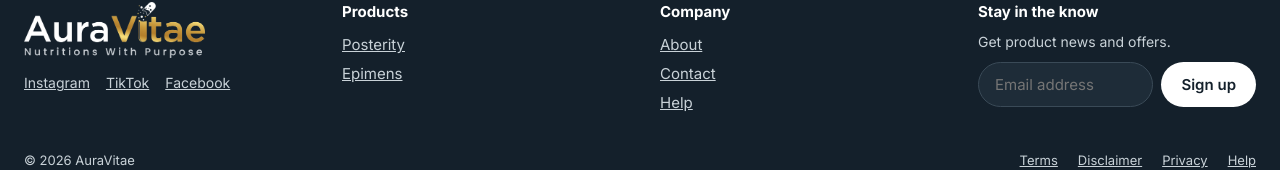
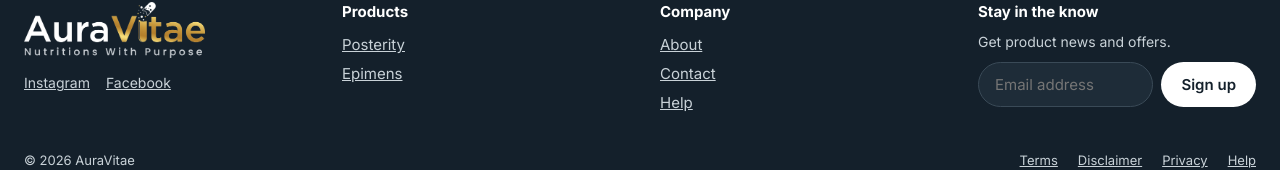
Before and after one commit to AliSalameh1/auravitae-website, a website: page public/epimens.html in a window 1280 px wide. Shown: the part 5704-5874 px from the top of the page. Drawn offline with Linux system fonts and the light colour scheme.

Commit message:
Remove TikTok link
Co-Authored-By: Claude Opus 5.5 <noreply@anthropic.com>
Claude-Session: https://claude.ai/code/session_01PeDtgCWrsZVrgWWmQ5gbVi

```diff
--- a/public/epimens.html
+++ b/public/epimens.html
@@ -199,7 +199,7 @@ details[open] .plus{transform:rotate(45deg)}
 <div style="display: grid; grid-template-columns: repeat(auto-fit, minmax(200px, 1fr)); gap: 40px">
 <div style="display: flex; flex-direction: column; gap: 16px">
 <img src="/images/logo-light.png" alt="AuraVitae" style="height: 56px; width: auto; align-self: flex-start">
-<div style="display: flex; gap: 16px; font-size: 14px; flex-wrap: wrap"><a href="https://www.instagram.com/auravitae_nutritions/" target="_blank" rel="noopener" style="color: #C9D2D8">Instagram</a><a href="#" style="color: #C9D2D8">TikTok</a><a href="#" style="color: #C9D2D8">Facebook</a></div>
+<div style="display: flex; gap: 16px; font-size: 14px; flex-wrap: wrap"><a href="https://www.instagram.com/auravitae_nutritions/" target="_blank" rel="noopener" style="color: #C9D2D8">Instagram</a><a href="#" style="color: #C9D2D8">Facebook</a></div>
 </div>
 <nav aria-label="Products" style="display: flex; flex-direction: column; gap: 10px; font-size: 15px"><strong style="color: #FFFFFF; margin-bottom: 4px">Products</strong><a href="/" style="color: #C9D2D8">Posterity</a><a href="/epimens" style="color: #C9D2D8">Epimens</a></nav>
 <nav aria-label="Company" style="display: flex; flex-direction: column; gap: 10px; font-size: 15px"><strong style="color: #FFFFFF; margin-bottom: 4px">Company</strong><a href="#" style="color: #C9D2D8">About</a><a href="/contact" style="color: #C9D2D8">Contact</a><a href="/contact" style="color: #C9D2D8">Help</a></nav>
```
Also changed, not shown: public/index.html (+1 -1 lines).
